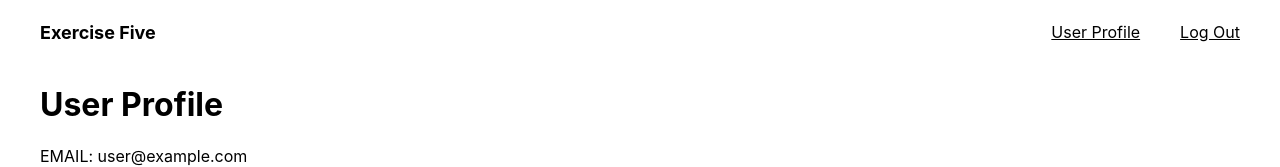
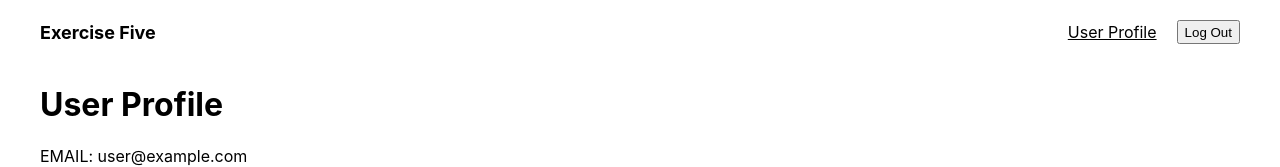
Before and after one commit to michellewongi/Dynamic-Web-Exercise-Five, a React (Create React App) app: page /user/1 in a window 1280 px wide. Shown: the top 167 px of the page. Built offline with nearby package versions, Linux system fonts and the light colour scheme; no server answers; sample sign-in values are in the browser's storage.

Commit message:
Adding dependacies

```diff
--- a/src/components/FirebaseConfig.js
+++ b/src/components/FirebaseConfig.js
@@ -1,5 +1,5 @@
 // Your web app's Firebase configuration
-export default {
+const FirebaseConfig = {
   apiKey: process.env.REACT_APP_FIREBASE_API_KEY,
   authDomain: "exercise-f-f5861.firebaseapp.com",
   projectId: "exercise-f-f5861",
@@ -7,3 +7,5 @@ export default {
   messagingSenderId: process.env.REACT_APP_MESSAGING_ID,
   appId: process.env.REACT_APP_APP_ID,
 };
+
+export default FirebaseConfig;
--- a/src/components/Header.js
+++ b/src/components/Header.js
@@ -14,7 +14,7 @@ function Header({ logout, loggedIn }) {
         {loggedIn && (
           <>
             <a href="/user/id">User Profile</a>
-            <a onClick={() => logout()}>Log Out</a>
+            <button onClick={() => logout()}>Log Out</button>
           </>
         )}
       </nav>
--- a/src/pages/CreateUser.js
+++ b/src/pages/CreateUser.js
@@ -3,7 +3,8 @@ import { getAuth, createUserWithEmailAndPassword } from "firebase/auth";
 import CreateUserForm from "../components/CreateUserForm";
 
 function CreateUser({ setLoggedIn, setUserInformation }) {
-  const signUpUser = useCallback((e) => {
+  const signUpUser = useCallback(
+    (e) => {
       e.preventDefault();
 
       const email = e.currentTarget.email.value;
@@ -28,7 +29,9 @@ function CreateUser({ setLoggedIn, setUserInformation }) {
           const errorMessage = error.message;
           console.warn({ error, errorCode, errorMessage });
         });
-  }, []);
+    },
+    [setLoggedIn, setUserInformation]
+  );
 
   return (
     <div className="PageWrapper">
--- a/src/pages/Login.js
+++ b/src/pages/Login.js
@@ -3,7 +3,8 @@ import { signInWithEmailAndPassword, getAuth } from "firebase/auth";
 import LoginForm from "../components/LoginForm";
 
 function Login({ setLoggedIn, setUserInformation }) {
-  const loginUser = useCallback((e) => {
+  const loginUser = useCallback(
+    (e) => {
       e.preventDefault();
 
       const email = e.currentTarget.email.value;
@@ -28,7 +29,10 @@ function Login({ setLoggedIn, setUserInformation }) {
           const errorMessage = error.message;
           console.warn({ error, errorCode, errorMessage });
         });
-  });
+    },
+    [setLoggedIn, setUserInformation]
+  );
+
   return (
     <div className="PageWrapper">
       <h1>Login</h1>
```
Lines whose indentation alone changed are shown as unchanged.
